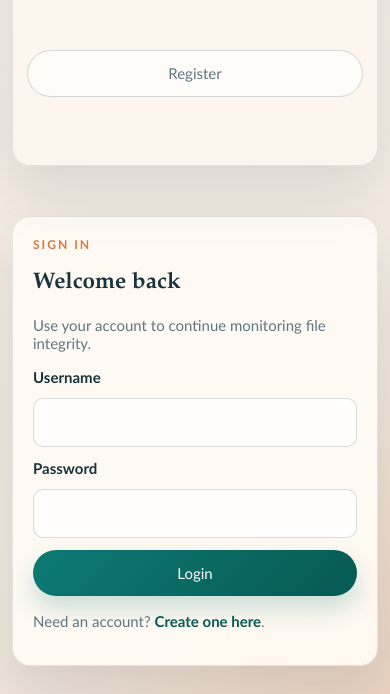
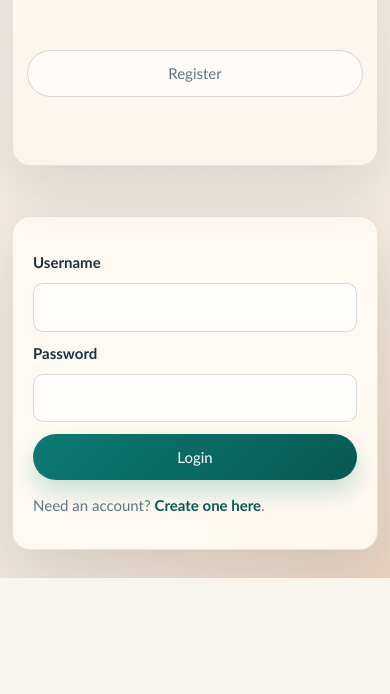
Before and after one commit to sangeethsanthosh-git/file-integrity, a Flask app: page /login in a window 390 px wide. Shown: the part 545-1239 px from the top of the page. After the commit the page ends 1123 px from the top, so only its background shows below. Run offline with Flask 3, Linux system fonts and the light colour scheme.

Commit message:
Removed auth hero section to fix mobile login layout

```diff
--- a/static/css/styles.css
+++ b/static/css/styles.css
@@ -346,19 +346,10 @@ h3 {
     color: var(--muted);
 }
 
-.auth-form-only,
 .auth-container {
-    display: grid;
-    justify-items: center;
-    align-content: start;
-    min-height: calc(100vh - 220px);
-}
-
-.form-panel {
     display: flex;
-    width: min(100%, 560px);
-    max-width: 100%;
     justify-content: center;
+    width: 100%;
 }
 
 .card,
@@ -372,9 +363,9 @@ h3 {
     box-shadow: var(--shadow);
 }
 
-.auth-form-only .card,
 .auth-card {
     width: min(100%, 520px);
+    margin-top: 20px;
 }
 
 .card,
@@ -770,8 +761,6 @@ h3 {
 
 @media (max-width: 768px) {
     .auth-container {
-        min-height: auto;
-        align-items: flex-start;
         padding-top: 20px;
     }
 
@@ -825,14 +814,6 @@ h3 {
         grid-template-columns: 1fr;
     }
 
-    .auth-form-only {
-        min-height: auto;
-    }
-
-    .form-panel,
-    .auth-form-only .card {
-        width: 100%;
-    }
 
     .card,
     .stat-card,
--- a/templates/login.html
+++ b/templates/login.html
@@ -3,13 +3,8 @@
 {% block title %}Login | IntegrityVault{% endblock %}
 
 {% block content %}
-<section class="auth-form-only auth-container">
-    <div class="form-panel">
+<section class="auth-container">
     <div class="card auth-card">
-            <p class="eyebrow">Sign In</p>
-            <h2>Welcome back</h2>
-            <p class="supporting-copy">Use your account to continue monitoring file integrity.</p>
-
         <form method="post" class="stacked-form auth-form" novalidate>
             <label for="username">Username</label>
             <input id="username" name="username" type="text" maxlength="32" value="{{ request.form.get('username', '') }}" required>
@@ -25,6 +20,5 @@
             <a href="{{ url_for('register') }}">Create one here</a>.
         </p>
     </div>
-    </div>
 </section>
 {% endblock %}
```
Also changed, not shown: templates/register.html (+1 -7 lines). Lines whose indentation alone changed are shown as unchanged.
